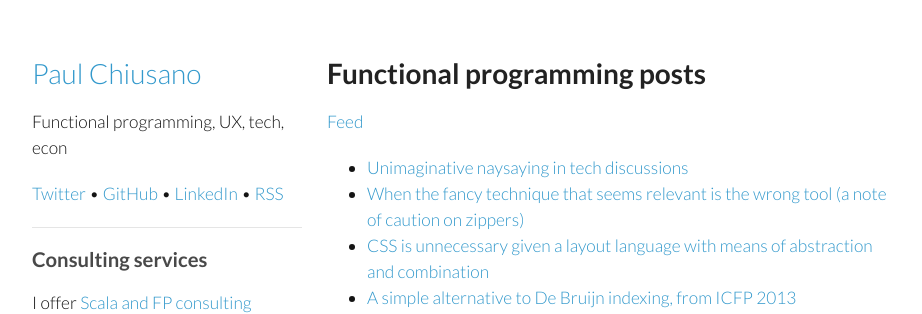
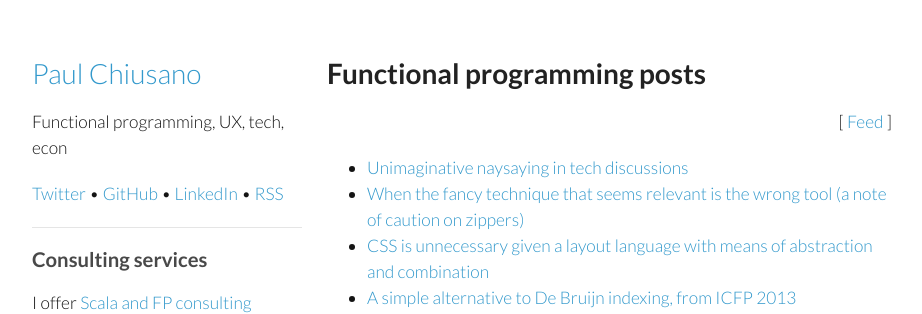
Before and after one commit to pchiusano/pchiusano.github.io, a Jekyll site: the page built from fp.html, in a window 1280 px wide. Shown: the top 314 px of the page, without its empty margins (178-1100 px from the left). Built offline with Jekyll 4.4.1, drawn with Linux system fonts in a browser that asks for light colours.

Commit message:
Update fp.html

```diff
--- a/fp.html
+++ b/fp.html
@@ -4,7 +4,7 @@
 
 <h1>Functional programming posts</h1>
 
-<p><a href="/feed.fp.xml">Feed</a></p>
+<p align="right">[ <a href="/feed.fp.xml">Feed</a> ]</p>
 
 <ul>
 {% for post in site.categories.fp %}
```
